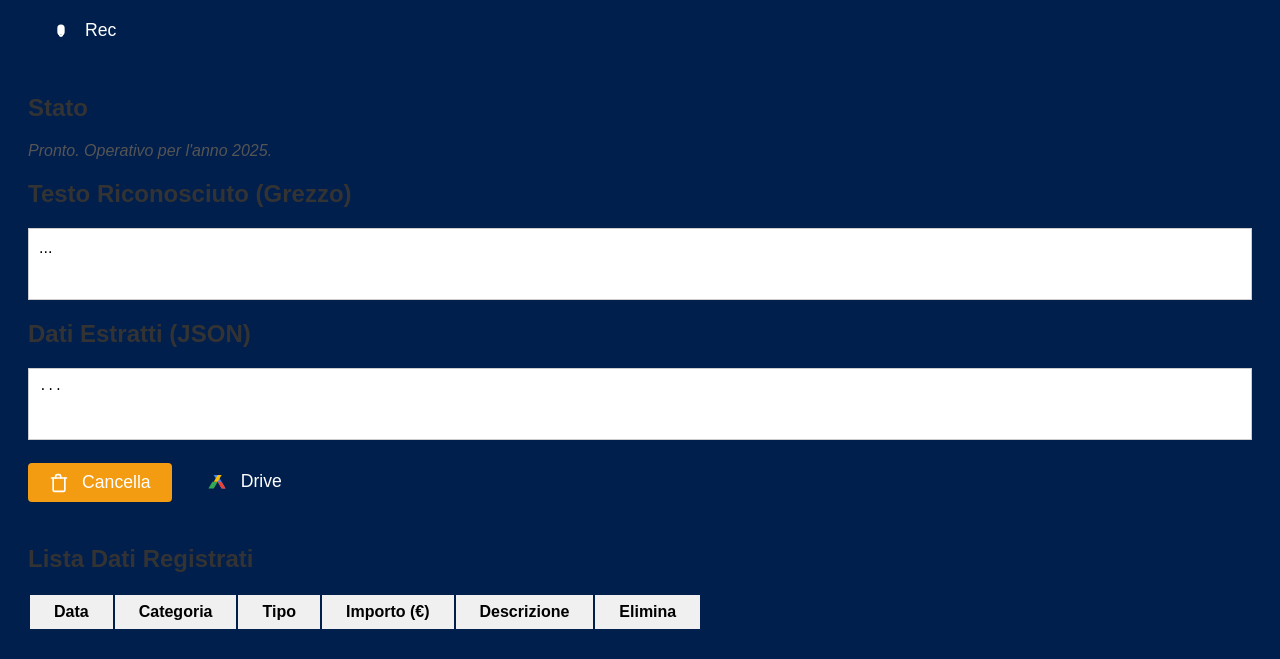
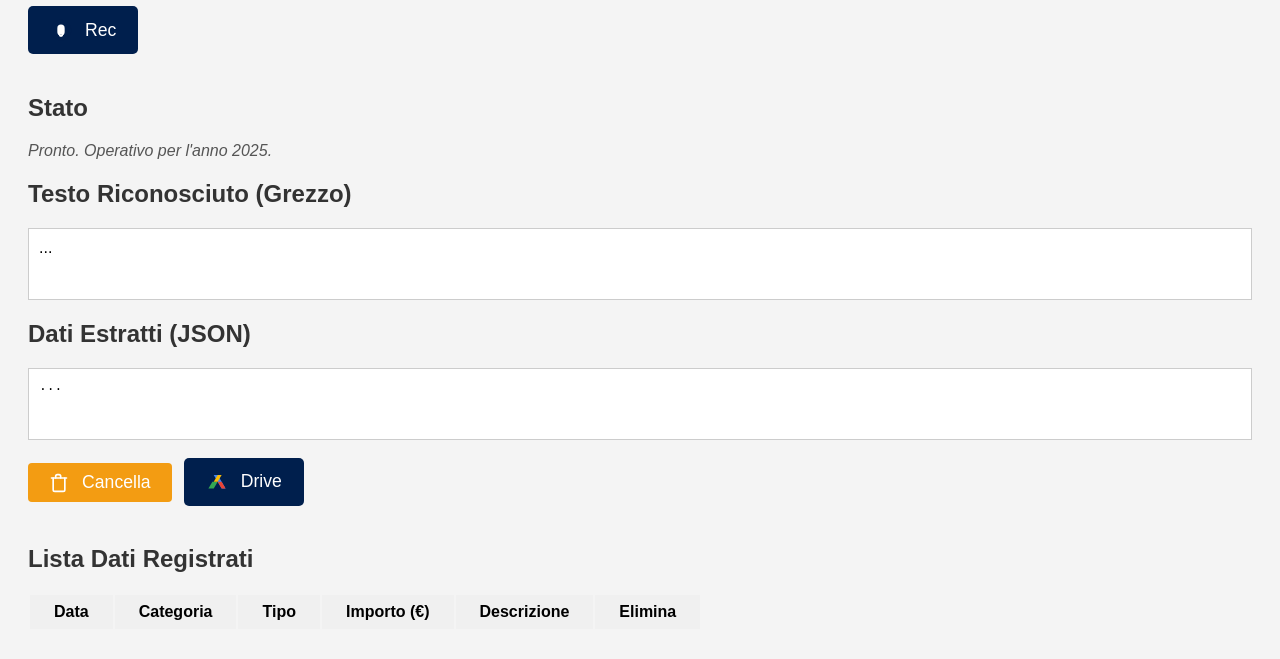
Before and after one commit to colorpf/ContoSoccorso2025, a plain HTML site: page index.html in a window 1280 px wide. Shown: the part 222-881 px from the top of the page. Drawn offline with Linux system fonts and the light colour scheme.

```diff
--- a/style.css
+++ b/style.css
@@ -1,7 +1,7 @@
 body {
     font-family: sans-serif;
     padding: 20px;
-    background-color: #001f4d; /* Blu navy come il logo */
+    background-color: #f4f4f4; /* Ripristina il background chiaro originale */
 }
 
 h1, h2 {
```
